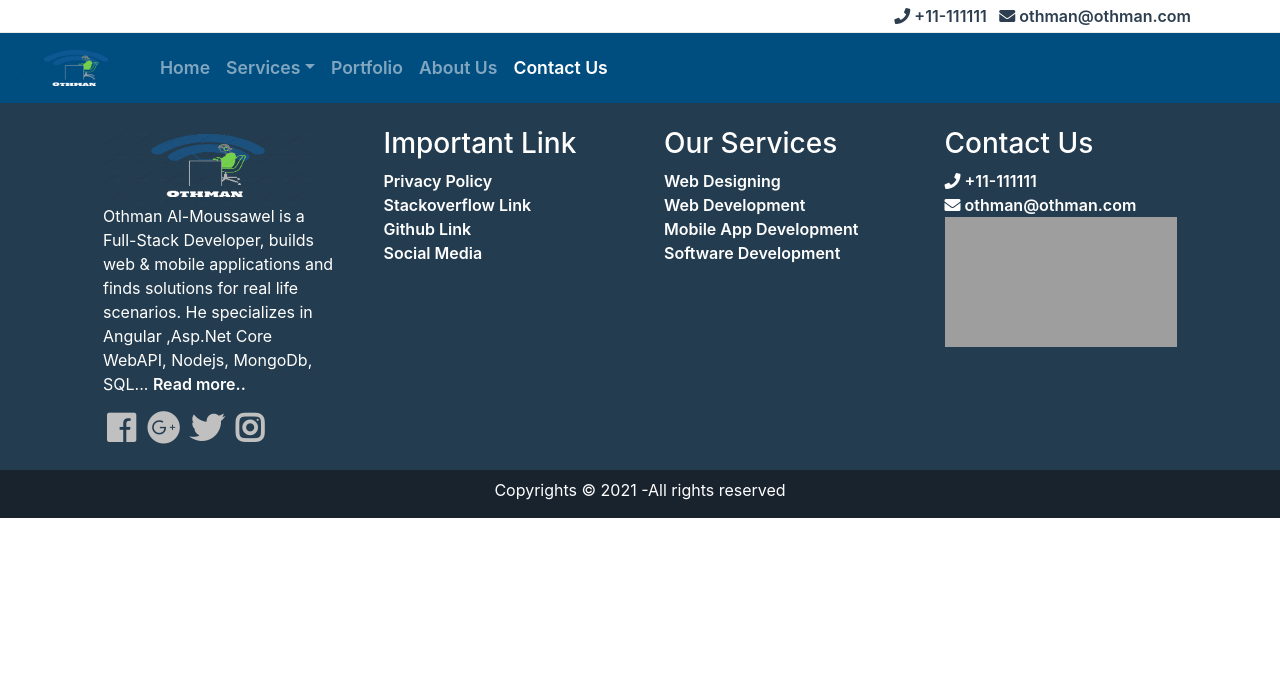
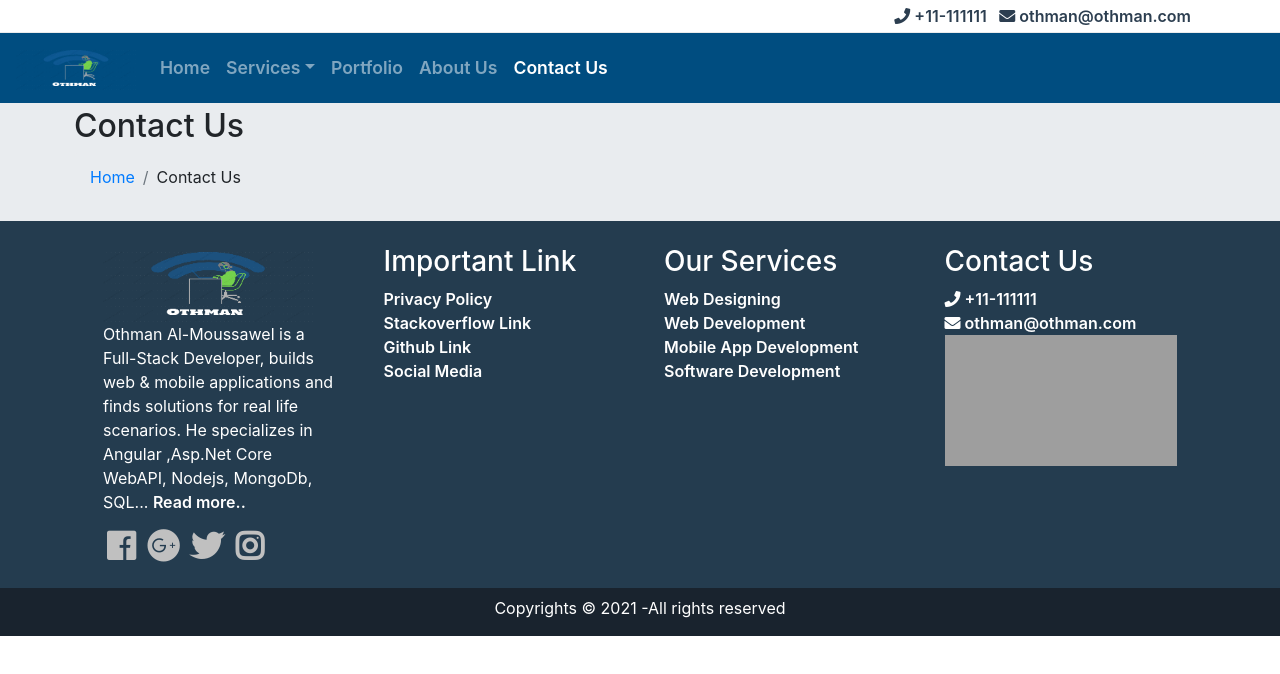
Before and after one commit to osman-developer/portfolio-tech-web, a plain HTML site: page contactus.html in a window 1280 px wide. Drawn offline with Linux system fonts and the light colour scheme; grey boxes are pictures that could not be loaded.

Commit message:
contact us

```diff
--- a/contactus.html
+++ b/contactus.html
@@ -77,6 +77,19 @@
             </div>
         </div>
     </header>
+    <section class="breadcrumbs-section">
+        <div class="container p-1 p-sm-1 ">
+            <div class="row ">
+                <div class="col-12">
+                    <h2>Contact Us</h2>
+                    <ol class="breadcrumb ">
+                        <li class="breadcrumb-item"><a href="index.html">Home</a></li>
+                        <li class="breadcrumb-item">Contact Us</li>
+                    </ol>
+                </div>
+            </div>
+        </div>
+    </section>
 
     <footer class="full-footer">
         <!-- the p-md-4 it is padding of 4 for all devices from medium to large
```
